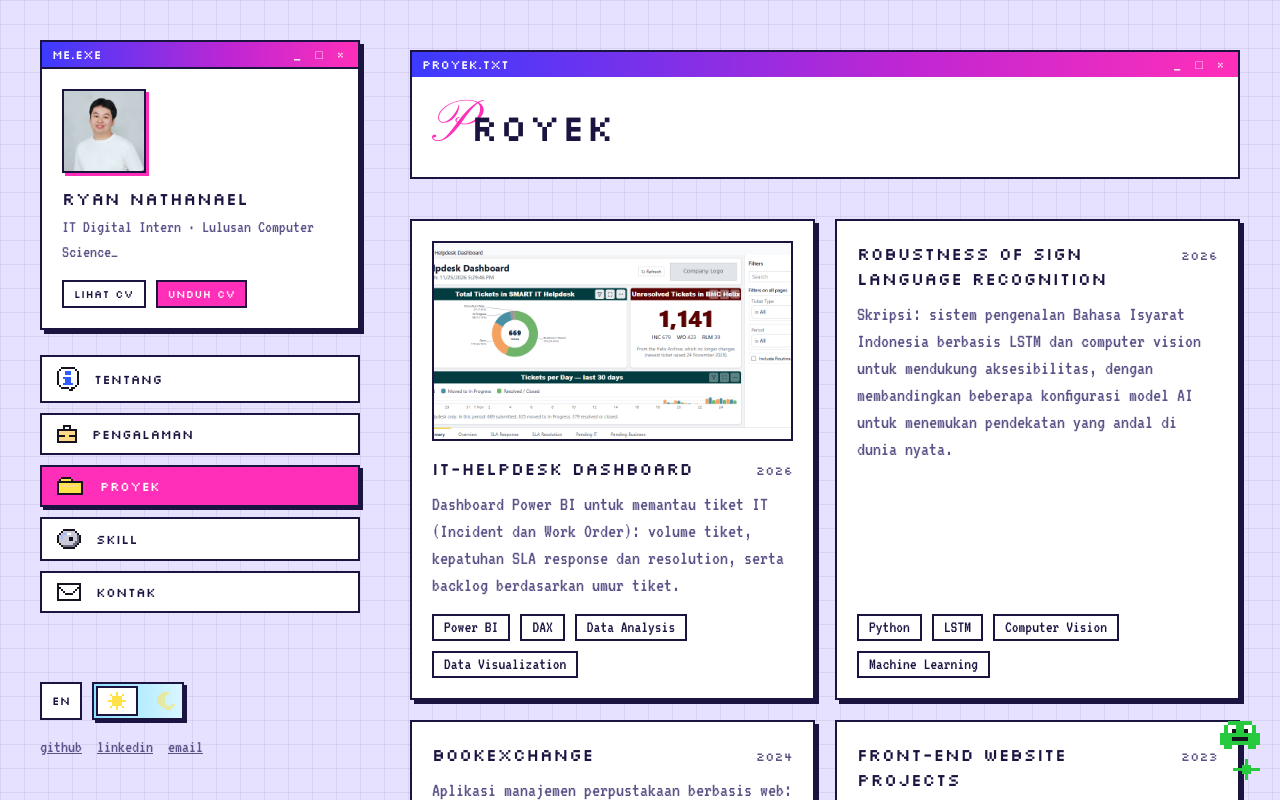
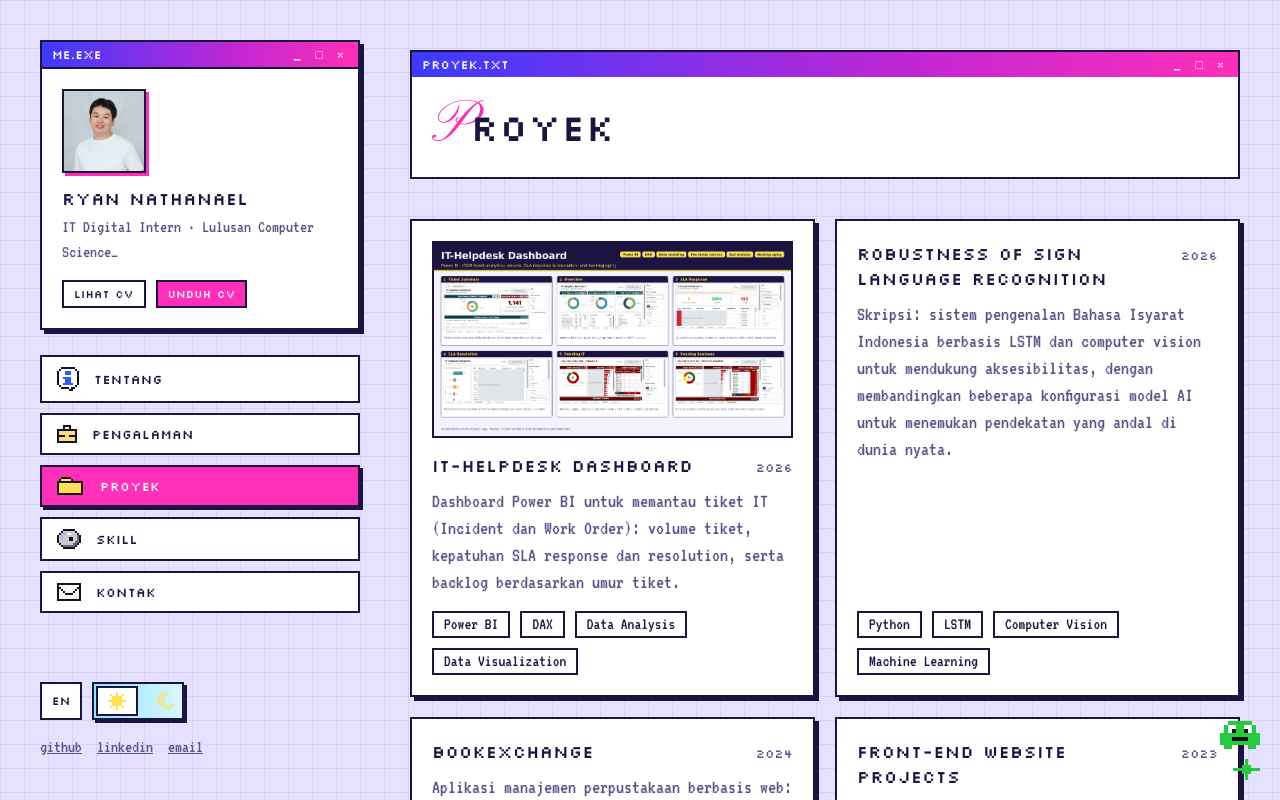
Before and after one commit to GawainXOXO/Portfolio, a Next.js app: page /projects in a window 1280 px wide. Shown: the top 800 px of the page. Built offline with nearby package versions, Linux system fonts and the light colour scheme.

Commit message:
Show full uncropped image on project card

```diff
--- a/components/ProjectCard.tsx
+++ b/components/ProjectCard.tsx
@@ -9,7 +9,7 @@ export function ProjectCard({ p }: { p: Project }) {
     <Link href={`/projects/${p.slug}`} className="card group flex flex-col p-4 transition-transform hover:-translate-y-1">
       {p.thumb && (
         // eslint-disable-next-line @next/next/no-img-element
-        <img src={p.thumb} alt={p.title} loading="lazy" className="mb-3 h-40 w-full border-2 border-line object-cover object-top" />
+        <img src={p.thumb} alt={p.title} loading="lazy" className="mb-3 h-auto w-full border-2 border-line" />
       )}
       <div className="flex items-baseline justify-between gap-2">
         <h3 className="px text-sm group-hover:text-accent">{p.title}</h3>
--- a/lib/data.ts
+++ b/lib/data.ts
@@ -87,7 +87,7 @@ export const PROJECTS: Project[] = [
     },
     stack: ["Power BI", "DAX", "Data Analysis", "Data Visualization"],
     year: "2026",
-    thumb: "/projects/helpdesk/ticket-summary.png",
+    thumb: "/projects/helpdesk/helpdesk-dashboard.png",
     gallery: [
       { src: "/projects/helpdesk/ticket-summary.png", w: 1126, h: 518, caption: { id: "Ticket Summary: status tiket dan tren harian", en: "Ticket Summary: ticket status and daily trend" } },
       { src: "/projects/helpdesk/overview.png", w: 1119, h: 480, caption: { id: "Overview: volume per tipe, waktu penyelesaian, dan divisi", en: "Overview: volume by type, resolving time, and division" } },
```
